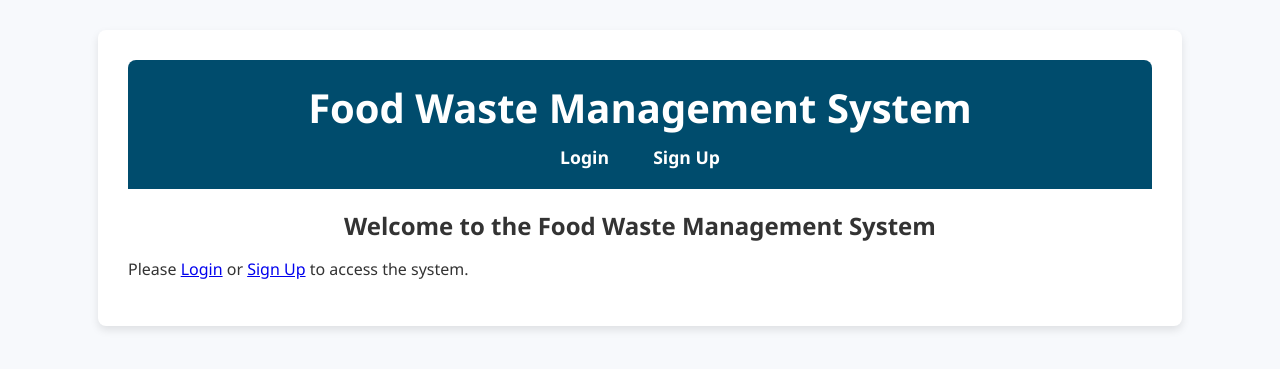
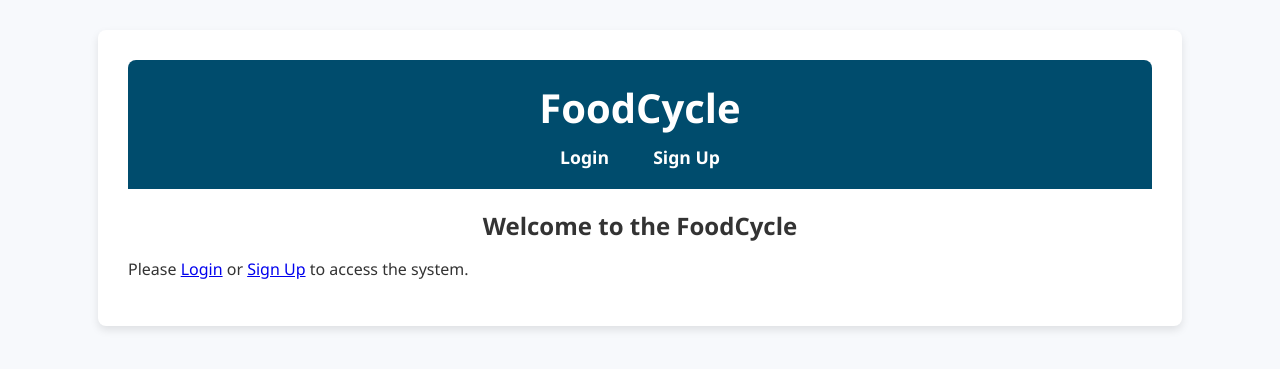
Before and after one commit to seeker-mzs/food-Waste-Management, a Django app: page / in a window 1280 px wide. Shown: the top 369 px of the page. Run offline with Django 5.2, Linux system fonts and the light colour scheme.

Commit message:
Version 3 created

```diff
--- a/waste_app/templates/waste_app/home.html
+++ b/waste_app/templates/waste_app/home.html
@@ -11,7 +11,7 @@
 <body>
     <div class="container">
         <header>
-            <h1>Food Waste Management System</h1>
+            <h1>FoodCycle</h1>
             <nav>
                 {% if user.is_authenticated %}
                     <a href="{% url 'donate_food' %}">Donate Food</a>
@@ -81,7 +81,7 @@
             </section>
         {% else %}
             <section class="auth-message">
-                <h2>Welcome to the Food Waste Management System</h2>
+                <h2>Welcome to the FoodCycle</h2>
                 <p>Please <a href="{% url 'login' %}">Login</a> or <a href="{% url 'signup' %}">Sign Up</a> to access the system.</p>
             </section>
         {% endif %}
--- a/waste_app/templates/waste_app/login.html
+++ b/waste_app/templates/waste_app/login.html
@@ -11,7 +11,7 @@
 <body>
     <div class="container">
         <header>
-            <h1>Login to Food Waste Management</h1>
+            <h1>Login to FoodCycle</h1>
         </header>
 
         <form method="post">
```
Also changed, not shown: db.sqlite3.
